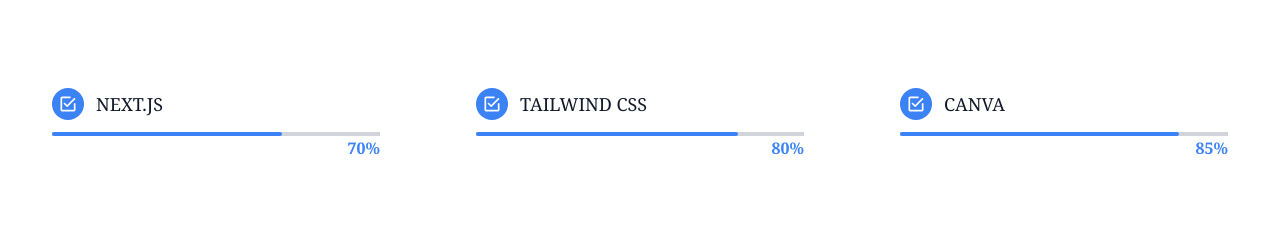
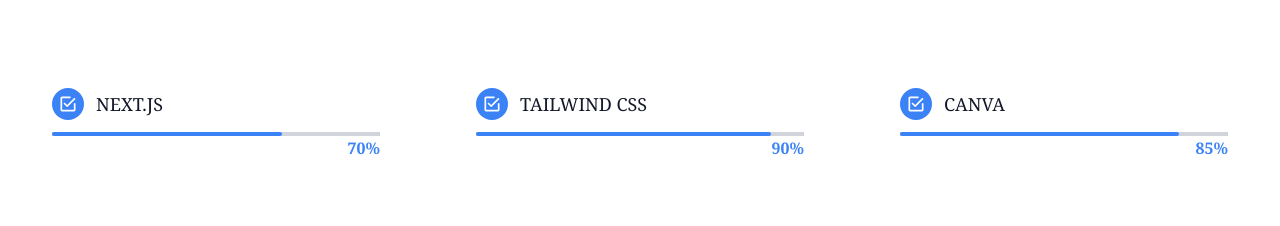
Before and after one commit to hooriyaa/Portfolio, a Next.js app: page / in a window 1280 px wide. Shown: the part 1900-2126 px from the top of the page. Built offline with nearby package versions, Linux system fonts and the light colour scheme.

Commit message:
push_changes

```diff
--- a/src/app/component/skills.tsx
+++ b/src/app/component/skills.tsx
@@ -115,9 +115,9 @@
           </div>
           <div className="flex-grow">
           <div className="relative h-1 w-full bg-gray-300 ">
-                  <div className="absolute bg-blue-500 h-1 rounded-xl w-[80%]"></div>
+                  <div className="absolute bg-blue-500 h-1 rounded-xl w-[90%]"></div>
                 </div>
-                <p className="font-bold text-blue-500 text-right">80%</p>
+                <p className="font-bold text-blue-500 text-right">90%</p>
           </div>
         </div>
       </div>
```
